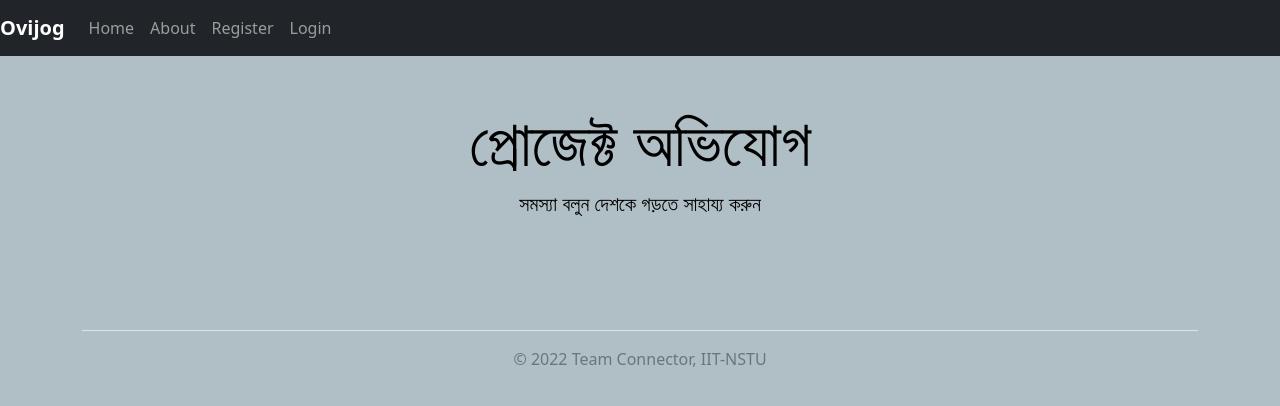
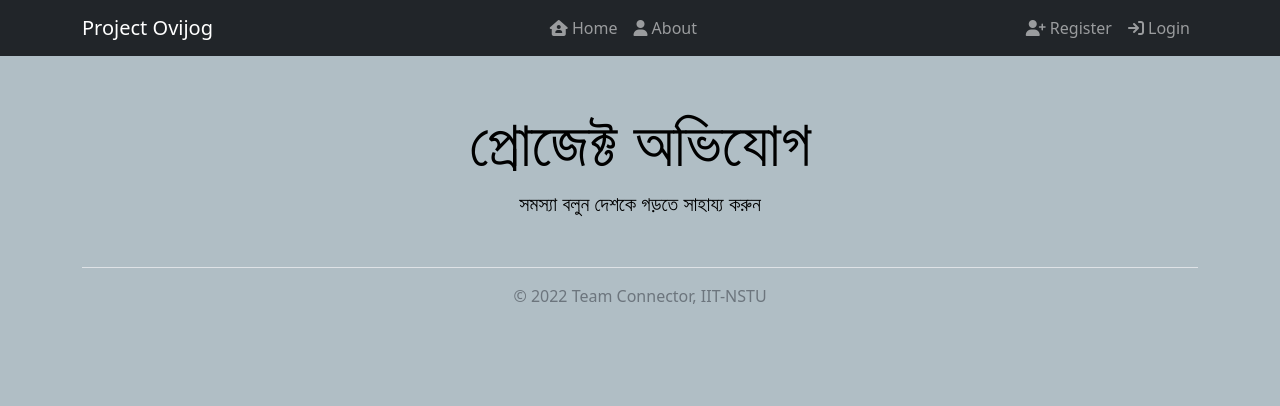
Before and after one commit to IIT-NSTU/project-ovijog, a PHP site: page /ovijog/ in a window 1280 px wide. Shown: the top 406 px of the page. Run offline with PHP 8.4, Linux system fonts and the light colour scheme; some libraries are stand-ins or nearby versions.

Commit message:
Navbar Design

```diff
--- a/app/views/inc/footer.php
+++ b/app/views/inc/footer.php
@@ -1,11 +1,11 @@
 </div>
 
 <div class="container">
-    <footer class="d-flex flex-wrap justify-content-between align-items-center py-3 border-top">
+    <div class="d-flex flex-wrap justify-content-between align-items-center  py-3 border-top">
         <div class="mx-auto col-md-4 d-flex align-items-center">
-            <span class="mx-auto mb-3 mb-md-0 text-muted">© 2022 Team Connector, IIT-NSTU</span>
+            <span class="mx-auto mb-auto mt-auto mb-md-0 text-muted">© 2022 Team Connector, IIT-NSTU</span>
         </div>
-    </footer>
+</div>
 </div>
 
 <!-- <script src="https://code.jquery.com/jquery-3.2.1.slim.min.js"
--- a/app/views/inc/navbar.php
+++ b/app/views/inc/navbar.php
@@ -1,37 +1,33 @@
-<nav class="navbar navbar-expand-lg navbar-dark sticky-top bg-dark mb-3">
-    <a class="navbar-brand" href="<?php echo URLROOT; ?>"><b><?php echo SITENAME; ?></b></a>
-    <button class="navbar-toggler" type="button" data-toggle="collapse" data-target="#navbarsExampleDefault"
-            aria-controls="navbarsExampleDefault" aria-expanded="false" aria-label="Toggle navigation">
+<!-- <div style="height: 5px; background:#27aae1;"></div> -->
+        <nav class="navbar navbar-expand-lg navbar-dark sticky-top bg-dark">
+
+            <div class="container">
+                <a href="#" class="navbar-brand">Project Ovijog</a>
+
+                <button class="navbar-toggler" data-bs-toggle="collapse" data-bs-target="#navbarcollapseCMS">
                     <span class="navbar-toggler-icon"></span>
                 </button>
 
-    <div class="collapse navbar-collapse" id="navbarsExampleDefault">
-        <ul class="navbar-nav mr-auto">
+                <div class="collapse navbar-collapse" id="navbarcollapseCMS">
+
+                    <ul class="navbar-nav ms-auto">
                         <li class="nav-item">
-                <a class="nav-link" href="<?php echo URLROOT; ?>">Home</a>
+                            <a href="<?php echo URLROOT; ?>" class="nav-link"><i class="fas fa-house-user"></i> Home</a>
                         </li>
                         <li class="nav-item">
-                <a class="nav-link" href="<?php echo URLROOT; ?>/pages/about">About</a>
+                            <a href="<?php echo URLROOT; ?>/pages/about" class="nav-link"><i class="fas fa-user"></i> About</a>
+                        </li>
+
+                    </ul>
+                    <ul class="navbar-nav ms-auto">
+                        <li class="nav-item">
+                            <a href="<?php echo URLROOT; ?>/users/register" class="nav-link "><i class="fa-solid fa-user-plus"></i> Register</a>
+                        </li>
+						<li class="nav-item">
+                            <a href="<?php echo URLROOT; ?>/users/login" class="nav-link "><i class="fa-solid fa-arrow-right-to-bracket"></i> Login</a>
                         </li>
                     </ul>
-
-        <ul class="navbar-nav ml-auto">
-            <?php if (isset($_SESSION['user_id'])) : ?>
-                <li class="nav-item">
-                    <a class="nav-link" href="#"><?php echo $_SESSION['user_name']; ?></a>
-                </li>
-                <li class="nav-item">
-                    <a class="nav-link" href="<?php echo URLROOT; ?>/users/logout"><i class="fa-solid fa-right-from-bracket"></i></a>
-                </li>
-            <?php else : ?>
-                <li class="nav-item">
-                    <a class="nav-link" href="<?php echo URLROOT; ?>/users/register">Register</a>
-                </li>
-                <li class="nav-item">
-                    <a class="nav-link" href="<?php echo URLROOT; ?>/users/login">Login</a>
-                </li>
-
-            <?php endif; ?>
-        </ul>
+                </div>
             </div>
         </nav>
+        <!-- <div style="height: 5px; background:#27aae1;"></div> -->
--- a/public/css/Login.css
+++ b/public/css/Login.css
@@ -7,6 +7,7 @@ body {
     overflow-x: hidden;
     height: 100%;
     background-color: #b0bec5;
+    /* background-color: white; */
     background-repeat: no-repeat;
 }
 
```
Also changed, not shown: app/views/users/login.php (+4 -7 lines). Lines whose indentation alone changed are shown as unchanged.
